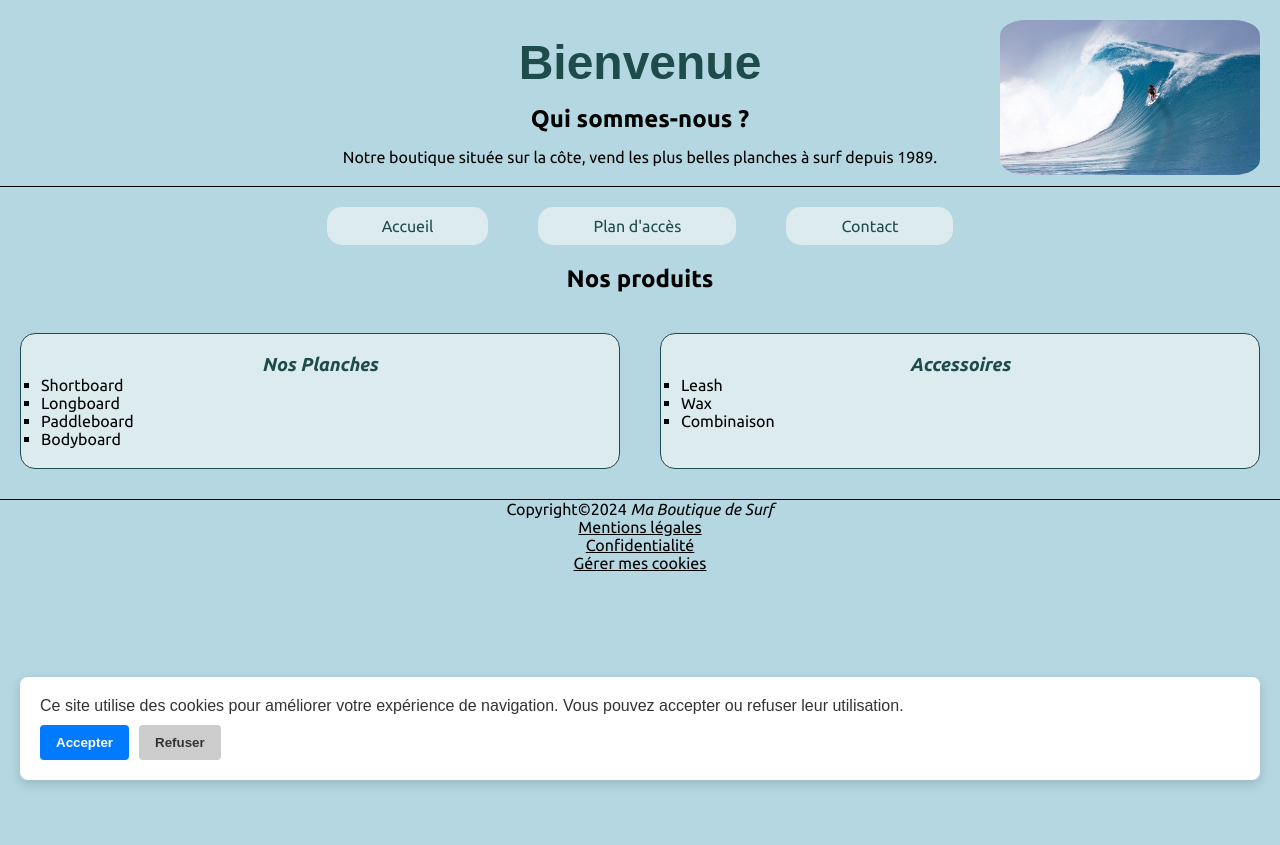
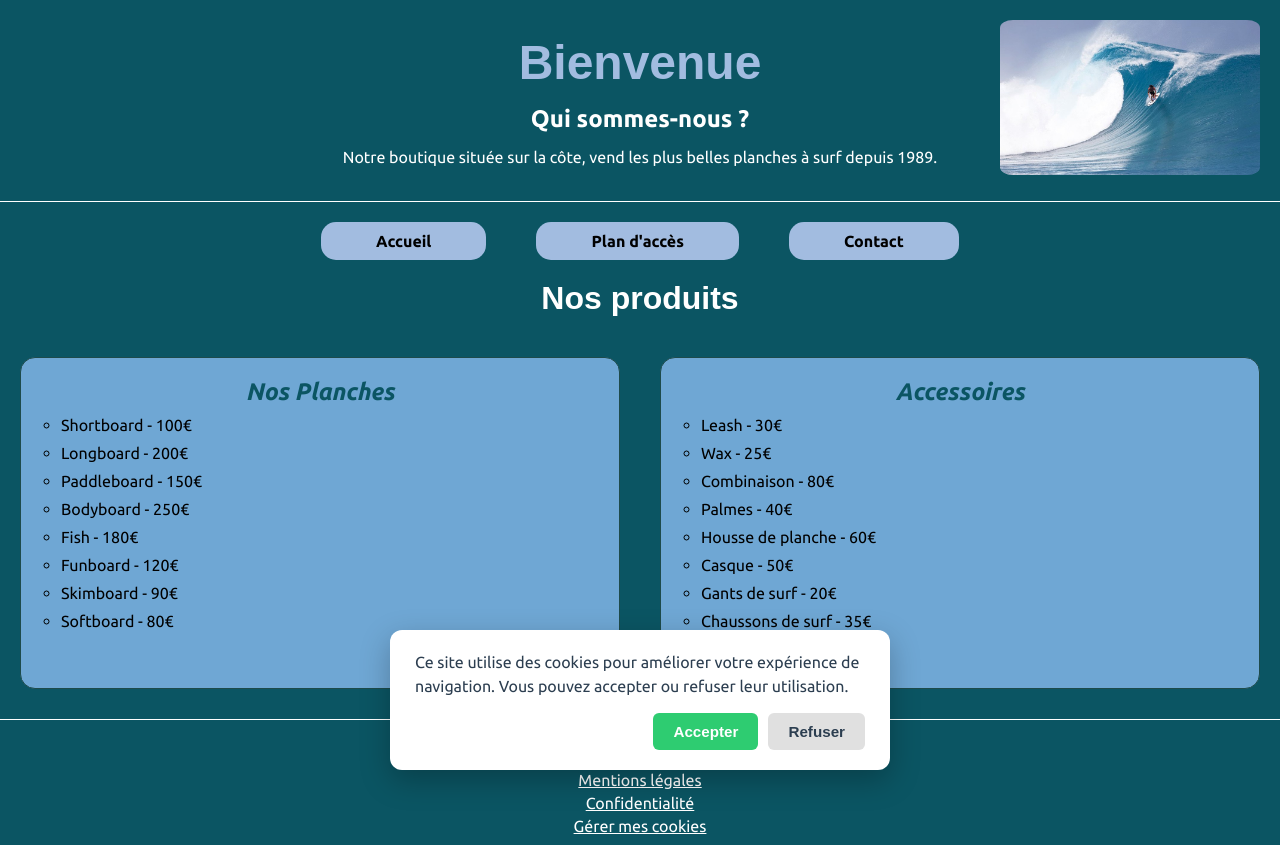
Before and after one commit to Romainns/surf, a plain HTML site: page index.html in a window 1280 px wide. Before the commit the page ends 800 px from the top, so only its background shows below. Drawn offline with Linux system fonts and the light colour scheme; a web font is replaced by a local one.

Commit message:
Partie 3

```diff
--- a/index.html
+++ b/index.html
@@ -29,18 +29,28 @@
         <div class="planches">
             <h3>Nos Planches</h3>
             <ul>
-                <li>Shortboard</li>
-                <li>Longboard</li>
-                <li>Paddleboard</li>
-                <li>Bodyboard</li>
+                <li>Shortboard - 100€</li>
+                <li>Longboard - 200€</li>
+                <li>Paddleboard - 150€</li>
+                <li>Bodyboard - 250€</li>
+                <li>Fish - 180€</li>
+                <li>Funboard - 120€</li>
+                <li>Skimboard - 90€</li>
+                <li>Softboard - 80€</li>
             </ul>
         </div>
         <div class="accessoires">
             <h3>Accessoires</h3>
             <ul>
-                <li>Leash</li>
-                <li>Wax</li>
-                <li>Combinaison</li>
+                <li>Leash - 30€</li>
+                <li>Wax - 25€</li>
+                <li>Combinaison - 80€</li>
+                <li>Palmes - 40€</li>
+                <li>Housse de planche - 60€</li>
+                <li>Casque - 50€</li>
+                <li>Gants de surf - 20€</li>
+                <li>Chaussons de surf - 35€</li>
+                <li>Harpon - 70€</li>
             </ul>
         </div>
     </section>
--- a/style.css
+++ b/style.css
@@ -5,12 +5,12 @@
 }
 
 body {
-    background-color: #b4d7e1;
+    background-color: #0B5563;
     font-family: "Ubuntu", sans-serif;
 }
 
 header {
-    border-bottom: 0.5px solid black;
+    border-bottom: 0.5px solid white;
     padding: 20px;
     display: flex;
     flex-direction: column;
@@ -23,12 +23,13 @@ header img {
     position: absolute;
     top: 20px;
     right: 20px;
-    border-radius: 10%;
+    border-radius: 5%;
 }
 
 nav {
     padding-top: 20px;
 }
+
 nav ul {
     display: flex;
     flex-direction: row;
@@ -40,14 +41,16 @@ nav ul {
 }
 
 nav li {
-    padding: 50px;
-}
-
-nav li {
-    background-color: #dcebed;
+    background-color: #A2BCE0;
     border-radius: 15px;
     padding: 10px 55px;
     text-align: center;
+    transition: transform 0.3s ease, background-color 0.3s ease;
+}
+
+nav li:hover {
+    transform: translateY(-5px);
+    background-color: #8AAAD0;
 }
 
 nav li a {
@@ -55,21 +58,27 @@ nav li a {
     width: 100%;
     height: 100%;
     text-decoration: none;
-    color: #1e4b4b;
+    color: black;
+    font-weight: bold;
+    transition: color 0.3s ease;
+}
+
+nav li a:hover {
+    color: #0B5563;
 }
 
 h1 {
-    color: #1e4b4b;
+    color: #A2BCE0;
     font-family: "Original Surfer", sans-serif;
     font-weight: bold;
     font-size: 3em;
     padding: 15px;
 }
 
-header h2 {
+header h2, header p {
     padding-bottom: 15px;
+    color: white;
 }
-
 
 .produits {
     display: grid;
@@ -81,53 +90,78 @@ header h2 {
     margin-top: 20px;
     margin-bottom: 20px;
     grid-column: span 2;
+    font-family: "Original Surfer", sans-serif;
+    font-weight: bold;
+    font-size: 2em;
+    color: white;
 }
 
 .produits > div {
     margin: 20px;
     padding: 20px;
-    background-color: #dcebed;
+    background-color: #6fa7d4;
     border-radius: 15px;
     border: 1px solid #1e4b4b;
+    transition: transform 0.3s ease, box-shadow 0.3s ease;
+}
+
+.produits > div:hover {
+    transform: scale(1.02);
+    box-shadow: 0 8px 16px rgba(0, 0, 0, 0.2);
 }
 
 .produits > div > h3 {
     text-align: center;
     font-style: italic;
-    color: #1e4b4b;
+    color: #0B5563;
+    font-weight: bold;
+    font-size: 1.5em;
 }
 
 .produits > div > ul {
-    list-style-type: square;
+    list-style-type: circle;
+    padding-left: 20px;
 }
 
-.planches {
-    grid-column: 1;
-}
-
-.accessoires {
-    grid-column: 2;
+.produits > div > ul li {
+    margin: 10px 0;
 }
 
 footer {
     display: flex;
     flex-direction: column;
     align-items: center;
-    border-top: 1px solid black;
+    border-top: 1px solid white;
     padding-left: 20px;
     padding-right: 20px;
     margin-top: 10px;
     margin-bottom: 10px;
 }
 
+footer p {
+    padding-top: 10px;
+    margin: 10px;
+    font-size: 0.9em;
+    color: white;
+}
+
 footer a {
     text-decoration: none;
-    color: black;
+    color: white;
     text-decoration: underline;
+    padding-top: 5px;
+    transition: color 0.3s ease, text-decoration 0.3s ease;
+}
+
+footer a:hover {
+    color: #A2BCE0;
+    text-decoration: none;
 }
 
 .mentions-legales-content, .confidentialite-content {
     margin: 10px;
+    padding: 20px;
+    color: white;
 }
 
 .mentions-legales-content h2, .confidentialite-content h2 {
@@ -139,41 +173,149 @@ footer a {
     margin: 15px;
 }
 
+/* Conteneur principal */
 .cookie-popup {
     position: fixed;
-  bottom: 20px;
-  left: 20px;
-  right: 20px;
-  background: white;
-  color: #333;
-  padding: 20px;
-  box-shadow: 0 4px 12px rgba(0, 0, 0, 0.15);
-  border-radius: 8px;
+    bottom: 30px;
+    left: 50%;
+    transform: translateX(-50%);
+    max-width: 500px;
+    width: 90%;
+    background: #ffffff;
+    color: #2c3e50;
+    padding: 20px 25px;
+    border-radius: 12px;
+    box-shadow: 0 10px 30px rgba(0, 0, 0, 0.25);
+    font-family: "Ubuntu", sans-serif;
     z-index: 1000;
-  margin: auto;
-  font-family: sans-serif;
+    animation: slideUp 0.5s ease-out;
+}
+
+.cookie-popup p {
+    font-size: 1rem;
+    line-height: 1.5;
+    margin-bottom: 15px;
 }
 
 .cookie-buttons {
     display: flex;
+    justify-content: flex-end;
     gap: 10px;
-  margin-top: 10px;
+    flex-wrap: wrap;
 }
 
 .cookie-button {
-  padding: 10px 16px;
+    padding: 10px 20px;
+    font-size: 0.95rem;
     border: none;
-  border-radius: 4px;
+    border-radius: 6px;
+    font-weight: bold;
     cursor: pointer;
-  font-weight: bold;
+    transition: all 0.3s ease;
 }
 
 .cookie-button.accept {
-  background-color: #007BFF;
+    background-color: #2ecc71;
     color: white;
 }
 
+.cookie-button.accept:hover {
+    background-color: #27ae60;
+    transform: scale(1.05);
+}
+
 .cookie-button.reject {
-  background-color: #ccc;
-  color: #333;
+    background-color: #e0e0e0;
+    color: #2c3e50;
 }
+
+.cookie-button.reject:hover {
+    background-color: #cfcfcf;
+    transform: scale(1.05);
+}
+
+@keyframes slideUp {
+    from {
+        transform: translate(-50%, 100%);
+        opacity: 0;
+    }
+    to {
+        transform: translate(-50%, 0);
+        opacity: 1;
+    }
+}
+
+form {
+    max-width: 800px;
+    margin: 40px auto;
+    background-color: #A2BCE0;
+    padding: 30px;
+    border-radius: 15px;
+    box-shadow: 0 4px 8px rgba(0, 0, 0, 0.2);
+}
+
+fieldset {
+    border: none;
+}
+
+legend {
+    font-family: "Original Surfer", sans-serif;
+    font-size: 1.8em;
+    color: #0B5563;
+    margin-bottom: 10px;
+}
+
+input {
+    margin-bottom: 15px;
+}
+
+label {
+    font-weight: bold;
+    color: #0B5563;
+}
+
+input[type="text"],
+input[type="email"],
+select,
+textarea {
+    padding: 10px;
+    border: 1px solid #ccc;
+    border-radius: 6px;
+    font-size: 1em;
+    width: 100%;
+    font-family: "Ubuntu", sans-serif;
+}
+
+input[type="radio"] {
+    margin-left: 10px;
+    margin-right: 5px;
+}
+
+select {
+    margin-bottom: 15px;
+}
+
+textarea {
+    resize: vertical;
+    margin-bottom: 15px;
+}
+
+input[type="submit"] {
+    background-color: #0B5563;
+    color: white;
+    border: none;
+    padding: 12px 24px;
+    border-radius: 6px;
+    font-size: 1em;
+    font-weight: bold;
+    cursor: pointer;
+    transition: background-color 0.3s ease, transform 0.2s ease;
+    width: fit-content;
+    align-self: center;
+    margin-top: 20px;
+}
+
+input[type="submit"]:hover {
+    background-color: #09444f;
+    transform: scale(1.03);
+}
```
Also changed, not shown: confidentialite.html (+1 -0 lines), contact.html (+1 -0 lines), mentions-legales.html (+1 -0 lines), plan_acces.html (+1 -0 lines). Lines whose indentation alone changed are shown as unchanged.
